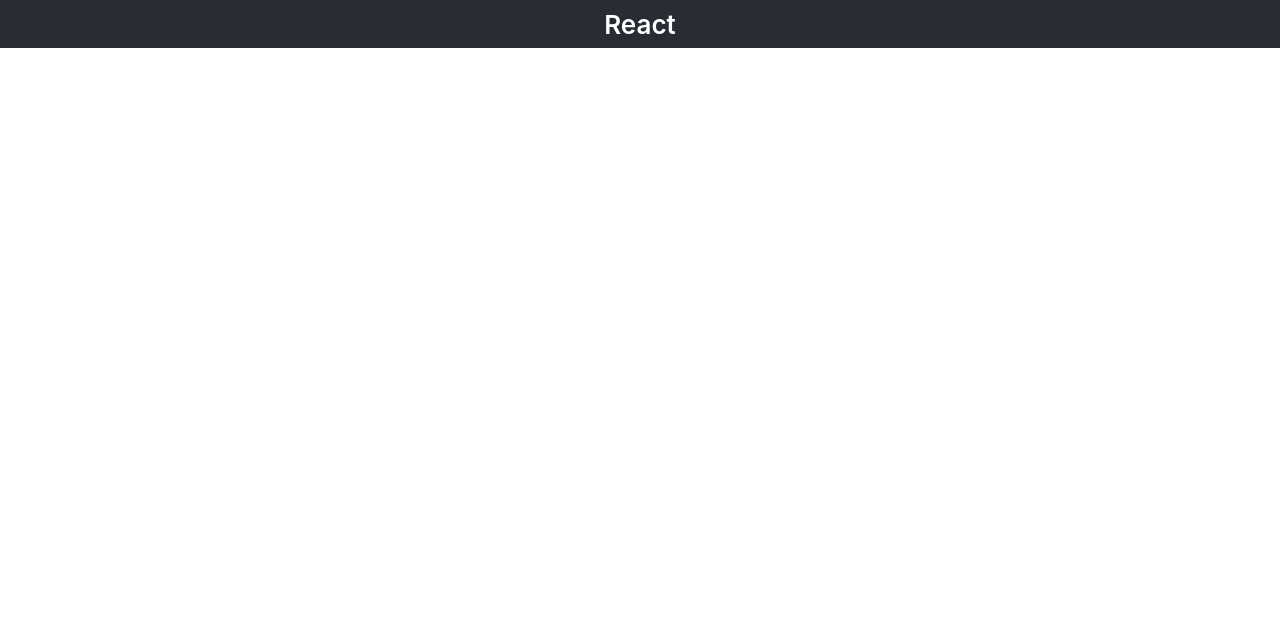
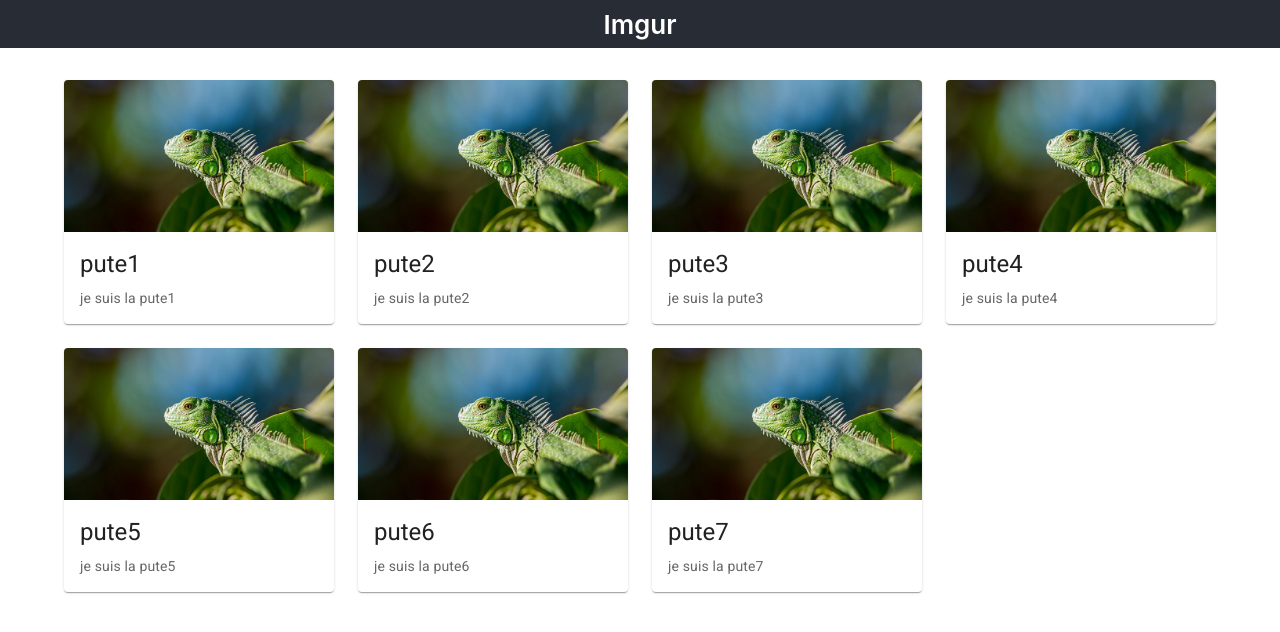
Before and after one commit to Oui-Dev/Imgur---ReactJS, a React app: page / in a window 1280 px wide. Built offline with nearby package versions, Linux system fonts and the light colour scheme.

Commit message:
feat: test material UI

```diff
--- a/src/app/App.js
+++ b/src/app/App.js
@@ -6,7 +6,7 @@ export default function App() {
     return (
         <Router>
             <header className="App-header">
-                <p>React</p>
+                <p>Imgur</p>
             </header>
             <Routes>
                 <Route path="/" element={<Home />} />
--- a/src/app/home/Home.js
+++ b/src/app/home/Home.js
@@ -1,5 +1,50 @@
 import './Home.scss'
+import Grid from '@mui/material/Grid'
+import Card from '@mui/material/Card'
+import CardContent from '@mui/material/CardContent'
+import CardMedia from '@mui/material/CardMedia'
+import Typography from '@mui/material/Typography'
+import {CardActionArea} from '@mui/material'
+import imgTest from '../../assets/contemplative-reptile.jpg'
 
 export default function Home() {
-    return <div className="homeContent"></div>
+    const itemsArray = [
+        {title: 'pute1', desc: 'je suis la pute1'},
+        {title: 'pute2', desc: 'je suis la pute2'},
+        {title: 'pute3', desc: 'je suis la pute3'},
+        {title: 'pute4', desc: 'je suis la pute4'},
+        {title: 'pute5', desc: 'je suis la pute5'},
+        {title: 'pute6', desc: 'je suis la pute6'},
+        {title: 'pute7', desc: 'je suis la pute7'},
+    ]
+
+    const CardItem = ({name, desc}) => {
+        return (
+            <Card sx={{maxWidth: 345}}>
+                <CardActionArea>
+                    <CardMedia component="img" height="140" image={imgTest} alt="green iguana" />
+                    <CardContent>
+                        <Typography gutterBottom variant="h5" component="div">
+                            {name}
+                        </Typography>
+                        <Typography variant="body2" color="text.secondary">
+                            {desc}
+                        </Typography>
+                    </CardContent>
+                </CardActionArea>
+            </Card>
+        )
+    }
+
+    return (
+        <div className="homeContent">
+            <Grid container spacing={3} columns={{xs: 3, sm: 6, md: 9, lg: 12}}>
+                {Array.from(itemsArray).map((arrItem, index) => (
+                    <Grid item xs={3} key={index}>
+                        <CardItem name={arrItem.title} desc={arrItem.desc} />
+                    </Grid>
+                ))}
+            </Grid>
+        </div>
+    )
 }
--- a/src/app/home/Home.scss
+++ b/src/app/home/Home.scss
@@ -1,4 +1,7 @@
 .homeContent {
-    display: flex;
-    @apply flex-col py-4 px-8 gap-4 md:flex-row lg:py-8 lg:px-16 lg:gap-10;
+    @apply py-4 px-8 lg:py-8 lg:px-16;
 }
+
+.MuiGrid-item {
+    @apply flex justify-center;
+}
```
Also changed, not shown: src/assets/contemplative-reptile.jpg (added), 1 other file.
